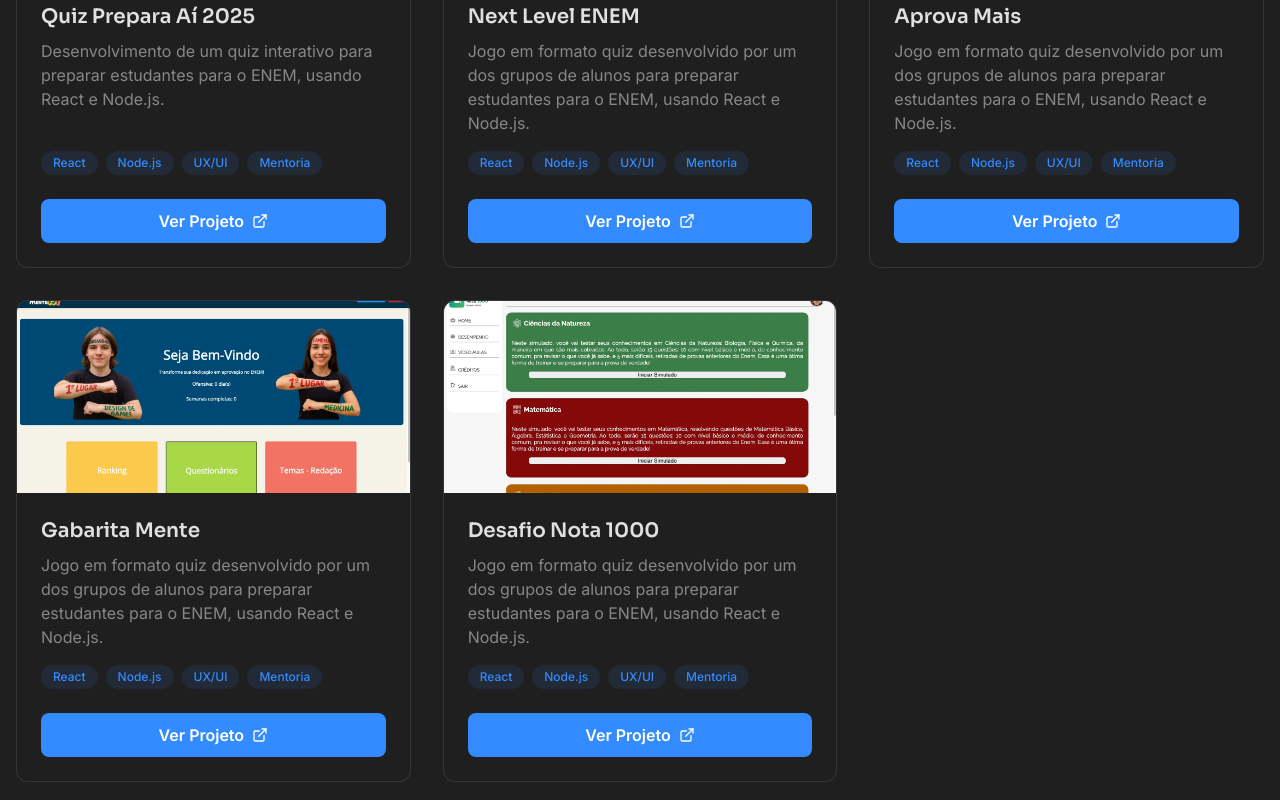
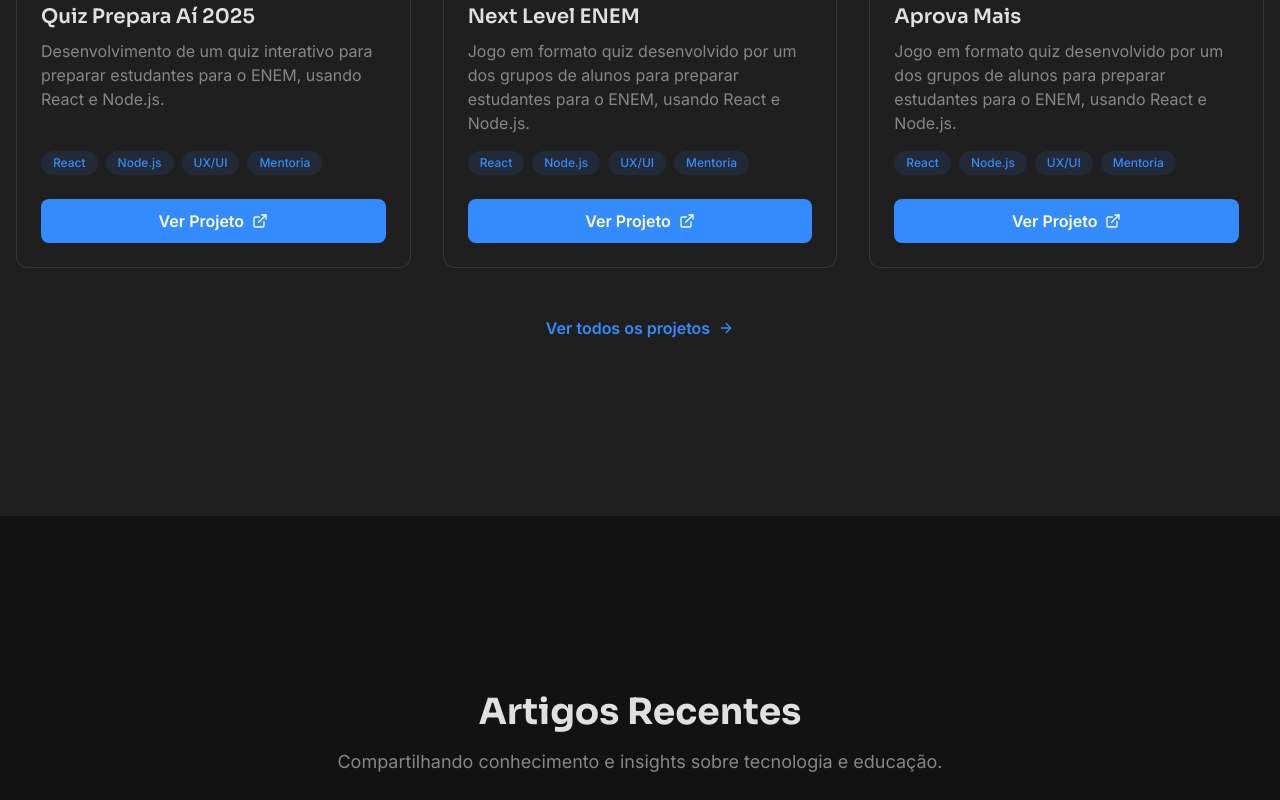
Before and after one commit to wsabor/wsabor.dev, a Next.js app: page / in a window 1280 px wide. Shown: the part 1615-2415 px from the top of the page. Built offline with nearby package versions, Linux system fonts and the light colour scheme.

Commit message:
projects page adjustments

```diff
--- a/src/app/page.tsx
+++ b/src/app/page.tsx
@@ -2,7 +2,7 @@ import Link from "next/link";
 import { ProjectCard } from "@/components/ProjectCard";
 import { SpecialtyCard } from "@/components/SpecialtyCard";
 import { ArrowRight } from "lucide-react";
-import { allProjects } from "@/data/projects";
+import { featuredProjects } from "@/data/projects";
 import { latestArticles } from "@/data/articles";
 import { specialties } from "@/data/specialties";
 
@@ -67,7 +67,7 @@ export default function HomePage() {
             </p>
           </div>
           <div className="mb-12 grid grid-cols-1 gap-8 md:grid-cols-2 lg:grid-cols-3">
-            {allProjects.map((project) => (
+            {featuredProjects.map((project) => (
               <ProjectCard
                 key={project.id}
                 image={project.image}
--- a/src/data/projects.ts
+++ b/src/data/projects.ts
@@ -70,3 +70,5 @@ export const allProjects: Project[] = [
   //   tags: ["MERN", "MongoDB", "React", "SEO"],
   // },
 ];
+
+export const featuredProjects = allProjects.slice(0, 3);
```
